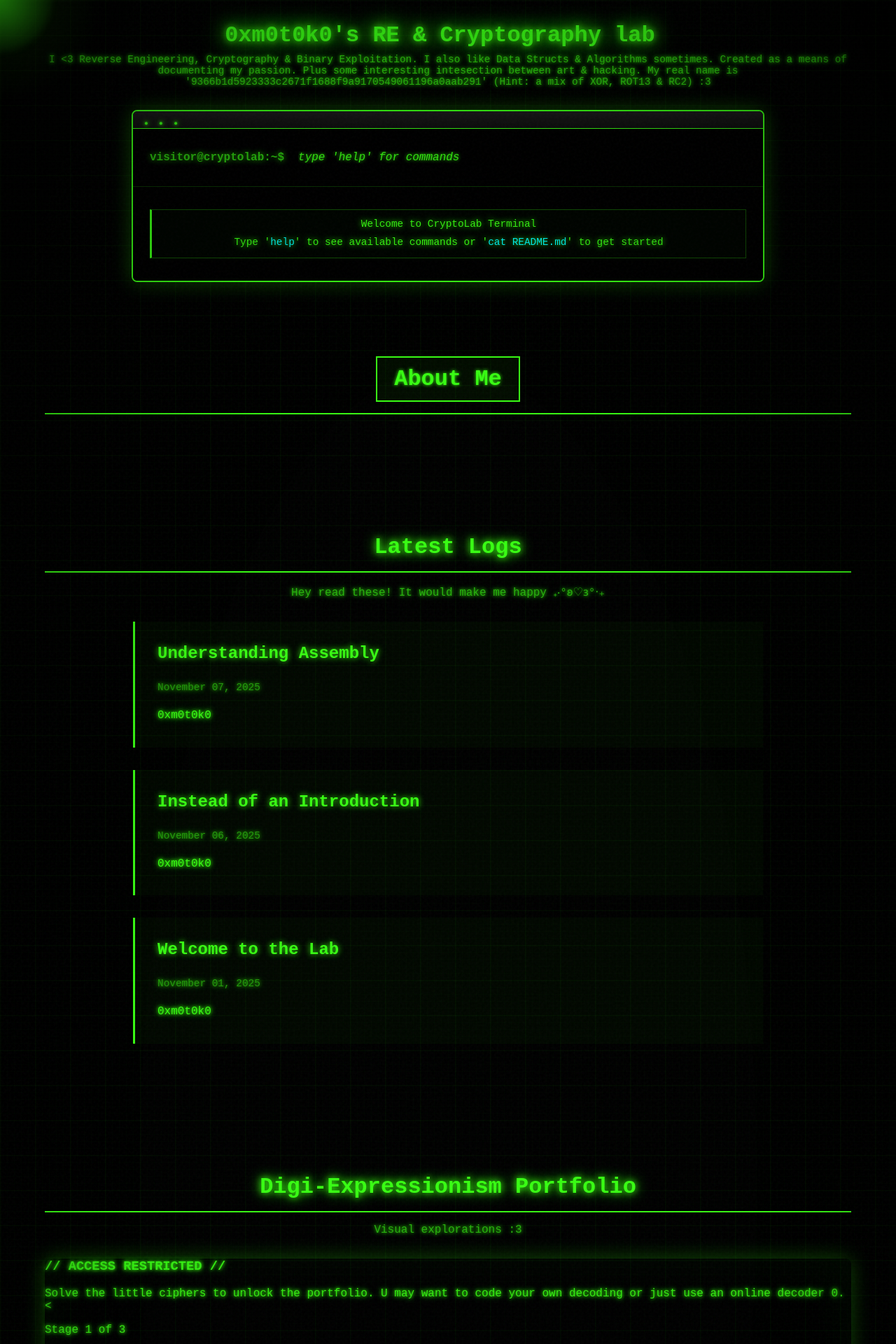
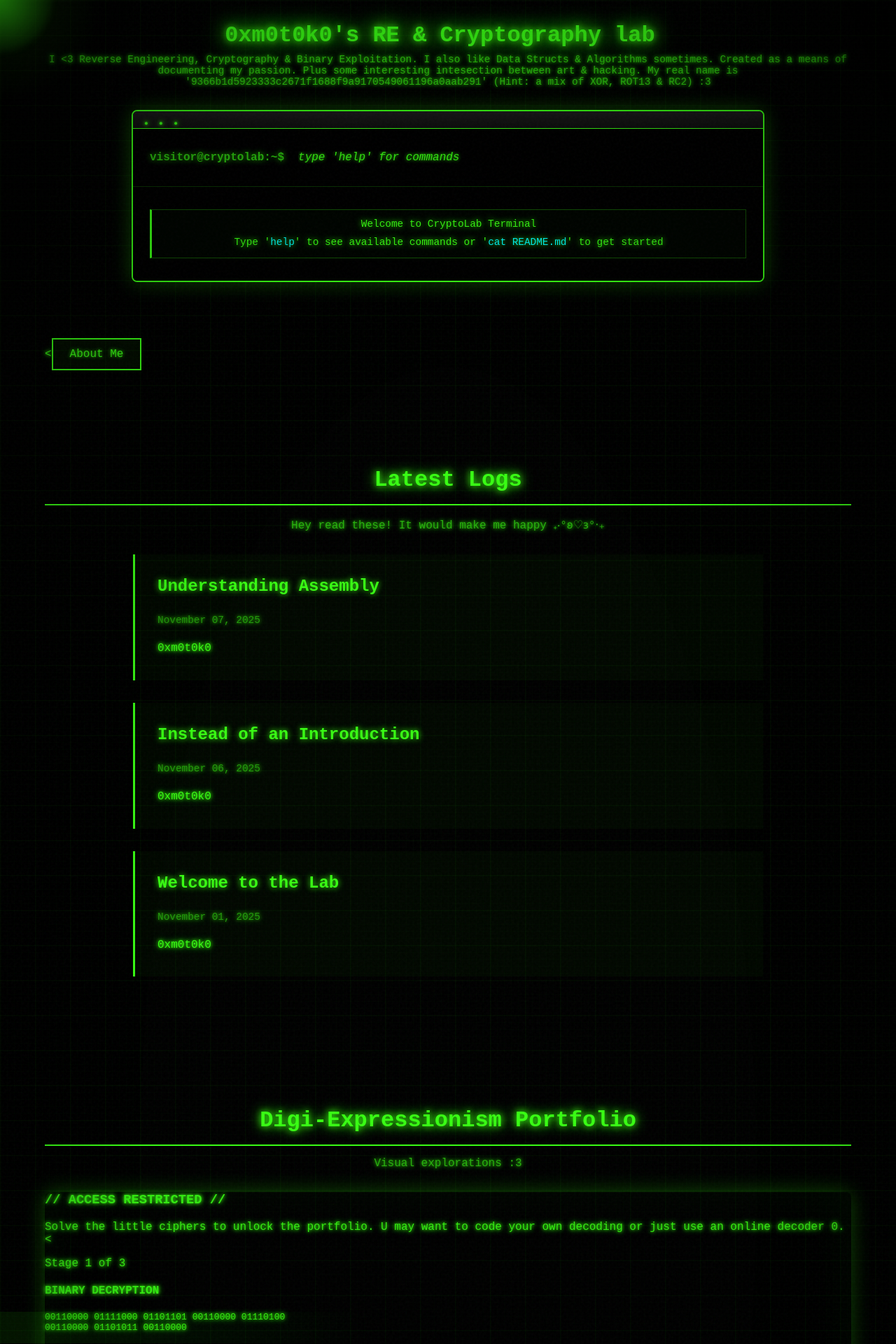
Before and after one commit to 0xm0t0k0/0xm0t0k0.github.io, a Jekyll site: the page built from index.md, in a window 1280 px wide. Shown: the top 1920 px of the page at 70% size. Built offline with Jekyll 4.4.1, drawn with Linux system fonts in a browser that asks for light colours.

Commit message:
minor tweak

```diff
--- a/index.md
+++ b/index.md
@@ -18,7 +18,7 @@ title: "Home"
 </nav>
 
 <section id="about" class="section">
- <h2><a href="{{ '/about' | relative_url }}" class="nav-button">About Me</a></h2>
+ <<a href="{{ '/about' | relative_url }}" class="nav-button">About Me</a>
  </section>
 
 <section id="logs" class="section">
```
